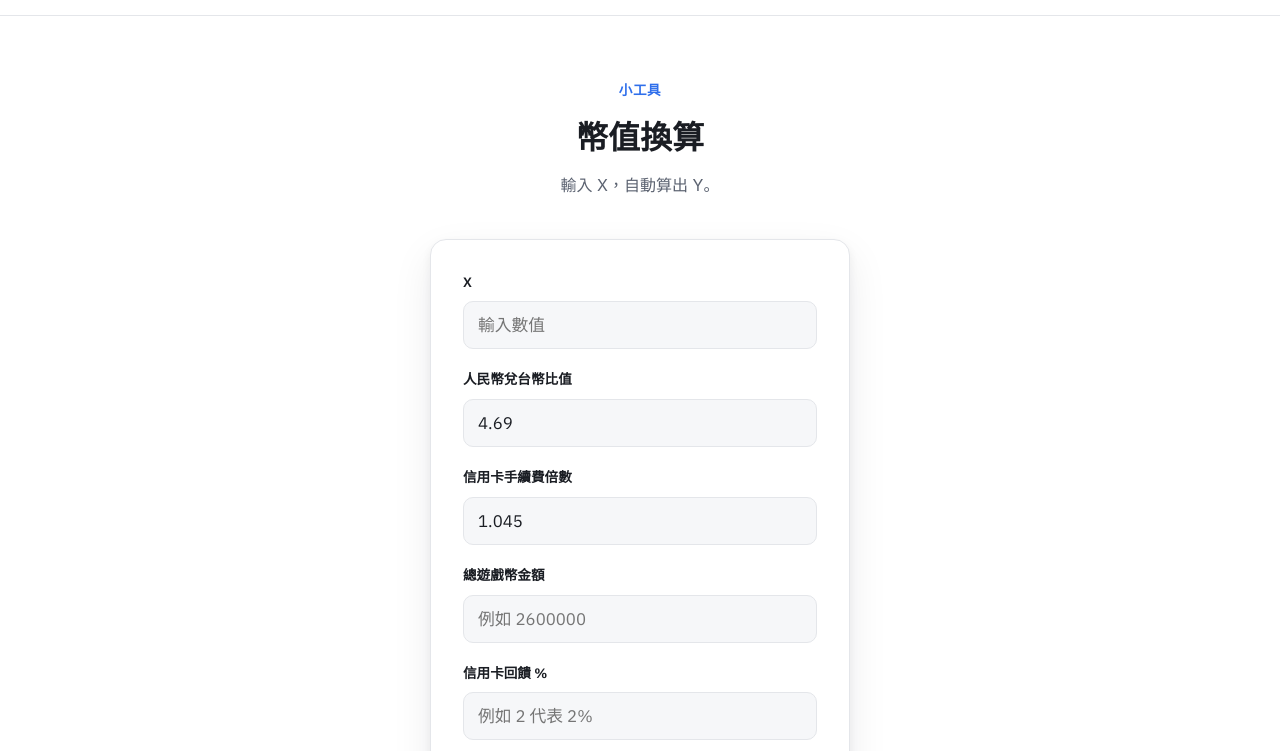
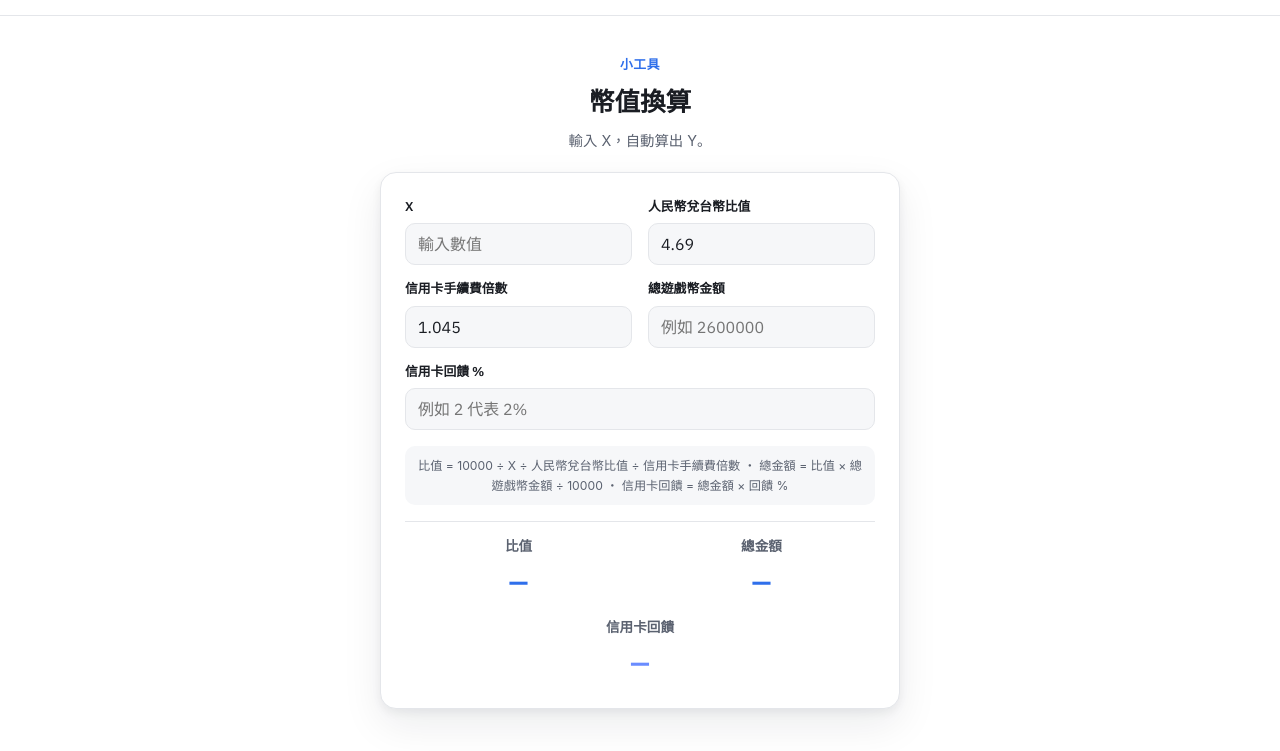
Before and after one commit to donliao-tw/amadlabs_dev, a plain HTML site: page currency/index.html in a window 1280 px wide. Shown: the part 49-800 px from the top of the page. Drawn offline with Linux system fonts and the light colour scheme.

Commit message:
Compact the currency converter into a 2-column, no-scroll layout
Fields and results both lay out in a 2-column grid (comparable values
like 比值/總金額 sit side by side), with tighter spacing throughout so
the whole tool fits on one screen without scrolling.

```diff
--- a/currency/index.html
+++ b/currency/index.html
@@ -33,6 +33,7 @@
     </section>
 
     <div class="currency-card">
+      <div class="currency-fields-grid">
         <div class="currency-field">
           <label for="inputX">X</label>
           <input type="number" id="inputX" inputmode="decimal" step="any" placeholder="輸入數值">
@@ -53,28 +54,31 @@
           <input type="number" id="inputTotalCurrency" inputmode="decimal" step="any" placeholder="例如 2600000">
         </div>
 
-      <div class="currency-field">
+        <div class="currency-field currency-field-full">
           <label for="inputReward">信用卡回饋 %</label>
           <input type="number" id="inputReward" inputmode="decimal" step="any" placeholder="例如 2 代表 2%">
         </div>
+      </div>
 
       <div class="currency-formula">
-        比值 = 10000 ÷ X ÷ 人民幣兌台幣比值 ÷ 信用卡手續費倍數<br>
-        總金額 = 比值 × 總遊戲幣金額 ÷ 10000<br>
+        比值 = 10000 ÷ X ÷ 人民幣兌台幣比值 ÷ 信用卡手續費倍數 ・
+        總金額 = 比值 × 總遊戲幣金額 ÷ 10000 ・
         信用卡回饋 = 總金額 × 回饋 %
       </div>
 
+      <div class="currency-results-grid">
         <div class="currency-result">
           <span class="currency-result-label">比值</span>
           <span class="currency-result-value" id="resultY">—</span>
         </div>
-      <div class="currency-result currency-result-secondary">
+        <div class="currency-result">
           <span class="currency-result-label">總金額</span>
           <span class="currency-result-value" id="resultTotal">—</span>
         </div>
-      <div class="currency-result currency-result-secondary">
+        <div class="currency-result currency-result-full">
           <span class="currency-result-label">信用卡回饋</span>
           <span class="currency-result-value" id="resultReward">—</span>
+        </div>
       </div>
     </div>
   </div>
--- a/currency/style.css
+++ b/currency/style.css
@@ -1,67 +1,80 @@
 .currency-main {
-  padding: 64px 0 96px;
+  padding: 28px 0 32px;
   min-height: calc(100vh - 64px);
+  display: flex;
+  align-items: center;
+}
+
+.currency-main .container {
+  width: 100%;
 }
 
 .currency-intro {
   text-align: center;
   max-width: 480px;
-  margin: 0 auto 40px;
+  margin: 0 auto 20px;
 }
 
 .currency-eyebrow {
   color: var(--color-accent);
   font-family: var(--font-display);
-  font-size: 0.85rem;
+  font-size: 0.8rem;
   font-weight: 600;
   letter-spacing: 0.04em;
-  margin: 0 0 10px;
+  margin: 0 0 6px;
 }
 
 .currency-intro h1 {
   font-family: var(--font-display);
-  font-size: 2rem;
-  margin: 0 0 10px;
+  font-size: 1.6rem;
+  margin: 0 0 6px;
 }
 
 .currency-sub {
   color: var(--color-text-muted);
   margin: 0;
+  font-size: 0.9rem;
 }
 
 .currency-card {
-  max-width: 420px;
+  max-width: 520px;
   margin: 0 auto;
   background: var(--color-surface);
   border: 1px solid var(--color-border);
   border-radius: 16px;
-  padding: 32px;
+  padding: 24px;
   box-shadow: var(--shadow-lg);
 }
 
-.currency-field {
-  margin-bottom: 20px;
+.currency-fields-grid {
+  display: grid;
+  grid-template-columns: 1fr 1fr;
+  gap: 14px 16px;
+}
+
+.currency-field-full {
+  grid-column: 1 / -1;
 }
 
 .currency-field label {
   display: block;
   font-family: var(--font-display);
-  font-size: 0.85rem;
+  font-size: 0.8rem;
   font-weight: 600;
   color: var(--color-text);
-  margin-bottom: 8px;
+  margin-bottom: 6px;
 }
 
 .currency-field input {
   width: 100%;
   box-sizing: border-box;
-  padding: 12px 14px;
+  padding: 10px 12px;
   border-radius: 10px;
   border: 1px solid var(--color-border);
   background: var(--color-bg-alt);
   color: var(--color-text);
   font-family: var(--font-mono, var(--font-display));
-  font-size: 1.05rem;
+  font-size: 1rem;
 }
 
 .currency-field input:focus {
@@ -72,47 +85,54 @@
 .currency-formula {
   text-align: center;
   color: var(--color-text-muted);
-  font-size: 0.85rem;
-  margin: 24px 0;
-  padding: 12px;
+  font-size: 0.76rem;
+  line-height: 1.6;
+  margin: 16px 0;
+  padding: 10px 12px;
   border-radius: 10px;
   background: var(--color-bg-alt);
 }
 
+.currency-results-grid {
+  display: grid;
+  grid-template-columns: 1fr 1fr;
+  gap: 14px 16px;
+  padding-top: 14px;
+  border-top: 1px solid var(--color-border);
+}
+
+.currency-result-full {
+  grid-column: 1 / -1;
+}
+
 .currency-result {
   display: flex;
-  align-items: baseline;
-  justify-content: center;
-  gap: 10px;
-  padding-top: 8px;
-  border-top: 1px solid var(--color-border);
+  flex-direction: column;
+  align-items: center;
+  gap: 4px;
 }
 
 .currency-result-label {
   font-family: var(--font-display);
   font-weight: 700;
   color: var(--color-text-muted);
-  font-size: 1.1rem;
+  font-size: 0.85rem;
 }
 
 .currency-result-value {
   font-family: var(--font-display);
   font-weight: 800;
-  font-size: 2.2rem;
+  font-size: 1.6rem;
   color: var(--color-accent);
 }
 
-.currency-result-secondary {
-  border-top: none;
-  padding-top: 0;
-  margin-top: 4px;
+.currency-result-full .currency-result-value {
+  color: var(--color-accent-2);
 }
 
-.currency-result-secondary .currency-result-label {
-  font-size: 0.95rem;
+@media (max-width: 420px) {
+  .currency-fields-grid,
+  .currency-results-grid {
+    grid-template-columns: 1fr;
+  }
 }
-
-.currency-result-secondary .currency-result-value {
-  font-size: 1.5rem;
-  color: var(--color-accent-2);
-}
```
Lines whose indentation alone changed are shown as unchanged.
